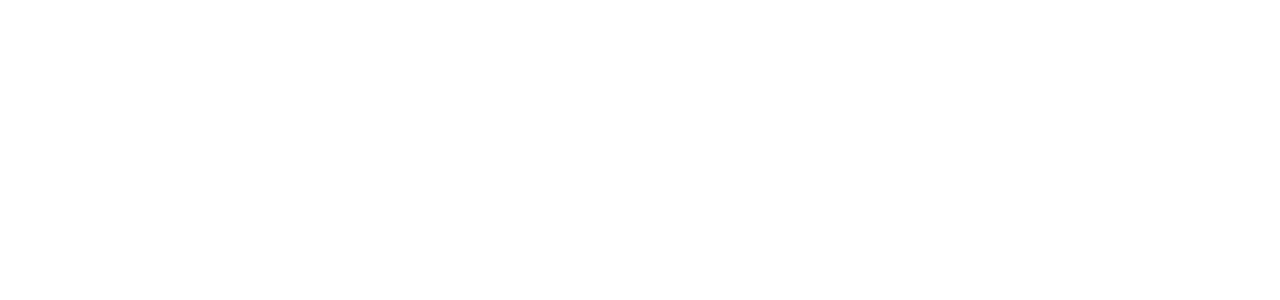
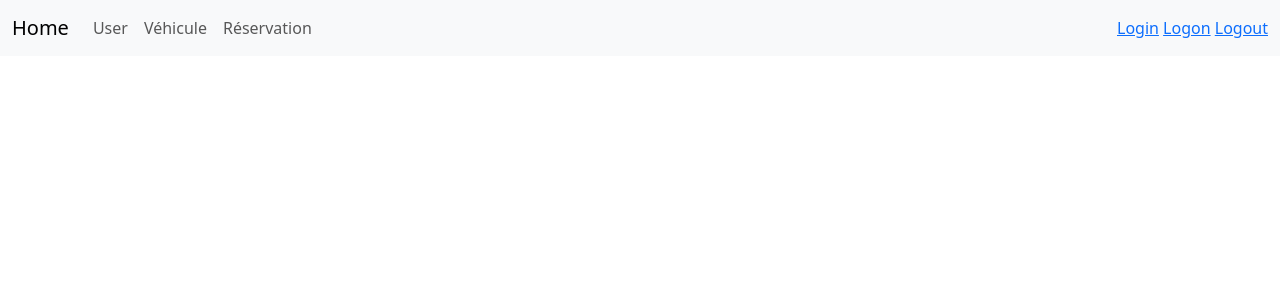
Before and after one commit to Mamadi6/location_vehicule, a PHP site: page /Vue/header.phtml in a window 1280 px wide. Before the commit the part shown is empty. Shown: the top 300 px of the page. Run offline with PHP 8.4, Linux system fonts and the light colour scheme.

Commit message:
creation du header

```diff
--- a/Vue/header.phtml
+++ b/Vue/header.phtml
@@ -0,0 +1,27 @@
+<!DOCTYPE html>
+<html lang="fr">
+<head>
+    <meta charset="UTF-8">
+    <meta name="viewport" content="width=device-width, initial-scale=1.0">
+    <link rel="stylesheet" href="https://cdn.jsdelivr.net/npm/bootstrap@5.3.3/dist/css/bootstrap.min.css" integrity="sha384-QWTKZyjpPEjISv5WaRU9OFeRpok6YctnYmDr5pNlyT2bRjXh0JMhjY6hW+ALEwIH" crossorigin="anonymous">
+    <link rel="stylesheet" href="https://cdnjs.cloudflare.com/ajax/libs/font-awesome/6.7.2/css/all.min.css" integrity="sha512-Evv84Mr4kqVGRNSgIGL/F/aIDqQb7xQ2vcrdIwxfjThSH8CSR7PBEakCr51Ck+w+/U6swU2Im1vVX0SVk9ABhg==" crossorigin="anonymous" referrerpolicy="no-referrer" />
+    <title>Location véhicule</title>
+</head>
+<body>
+    <nav class="navbar navbar-expand-lg bg-light">
+        <div class="container-fluid">
+            <a class="navbar-brand" href=".">Home</a>
+            <div class="collapse navbar-collapse" id="navbarNavAltMarkup">
+                <div class="navbar-nav">
+                    <a class="nav-link" href="?actionUser=user">User</a>
+                    <a class="nav-link" href="#">Véhicule</a>
+                    <a class="nav-link" href="#">Réservation</a>
+                </div>
+            </div>
+            <div class=" text-end">
+                <a class="" href="#">Login</a>
+                <a class="" href="#">Logon</a>
+                <a class="" href="#">Logout</a>
+            </div>
+        </div>
+    </nav>
--- a/index.php
+++ b/index.php
@@ -7,3 +7,7 @@ spl_autoload_register(function($classe){
         include $page;
     }
 });
+
+include_once "Vue/header.phtml";
+
+var_dump($_GET);
```
